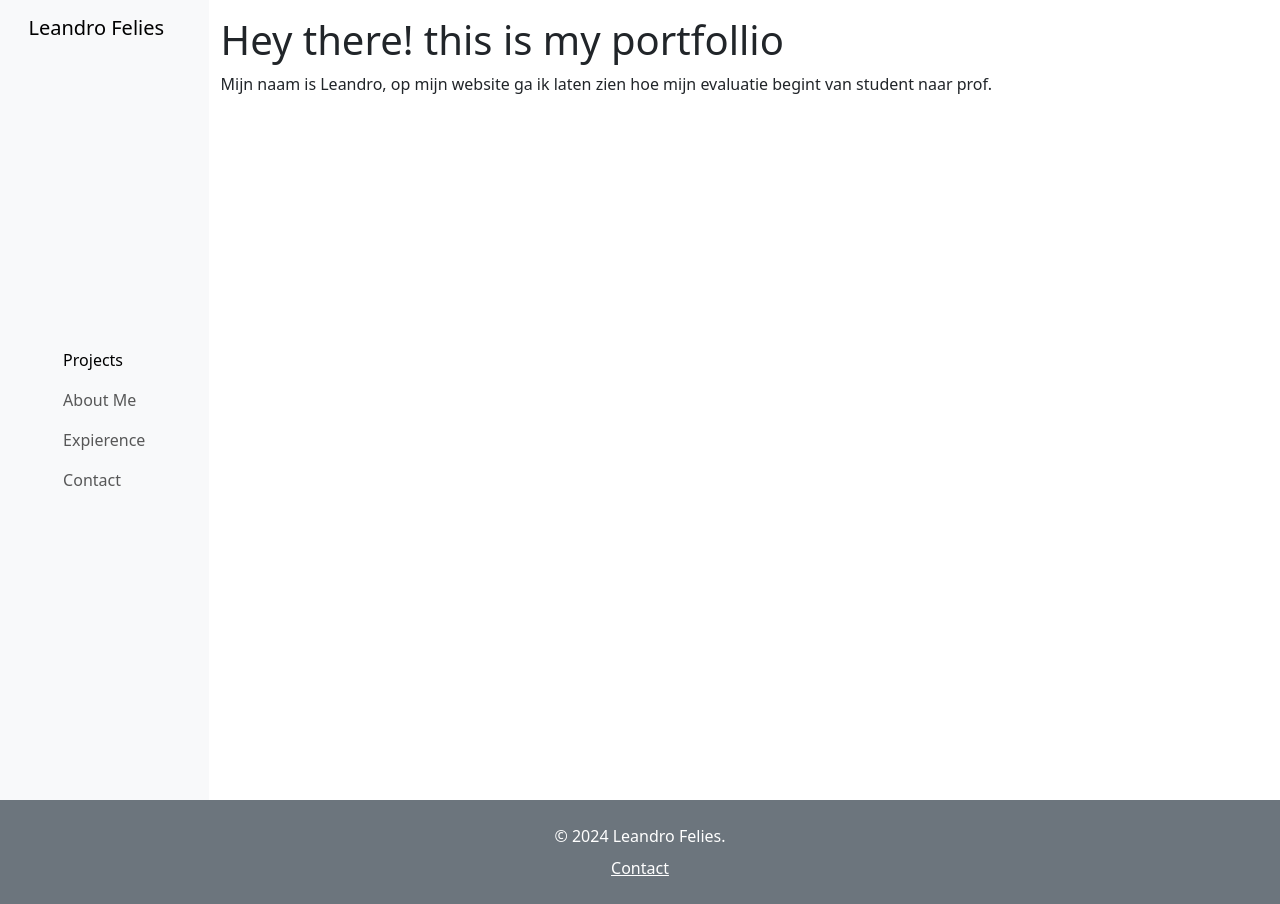
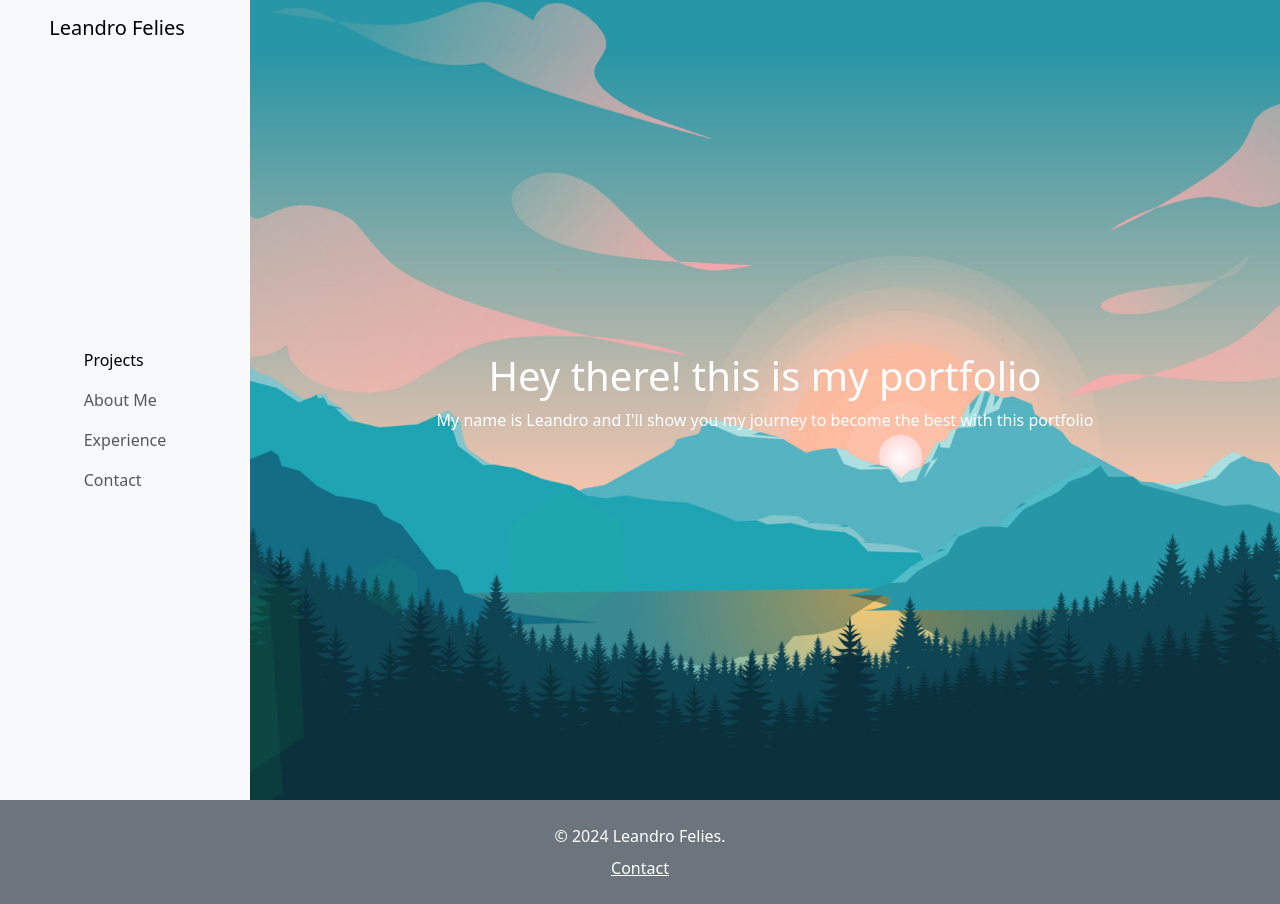
Before and after one commit to LeandroFelies/LeandroFelies.github.io, a plain HTML site: page index.html in a window 1280 px wide. Drawn offline with nearby package versions, Linux system fonts and the light colour scheme.

Commit message:
home site af

```diff
--- a/index.html
+++ b/index.html
@@ -12,8 +12,8 @@
         integrity="sha384-QWTKZyjpPEjISv5WaRU9OFeRpok6YctnYmDr5pNlyT2bRjXh0JMhjY6hW+ALEwIH" crossorigin="anonymous">
 </head>
 
-<body>
-    <div class="d-flex">
+<body class="d-flex flex-column min-vh-100">
+    <div class="d-flex flex-grow-1">
         <!-- Sidebar -->
         <nav class="navbar navbar-expand-lg navbar-light bg-light flex-column vh-100" style="width: 250px;">
             <a class="navbar-brand" href="./index.html">Leandro Felies</a>
@@ -30,7 +30,7 @@
                         <a class="nav-link" href="./aboutme.html">About Me</a>
                     </li>
                     <li class="nav-item">
-                        <a class="nav-link" href="./expierence.html">Expierence</a>
+                        <a class="nav-link" href="./expierence.html">Experience</a>
                     </li>
                     <li class="nav-item">
                         <a class="nav-link" href="./contact.html">Contact</a>
@@ -40,11 +40,11 @@
         </nav>
 
         <!-- Content -->
-        <div class="container-fluid">
-            <div class="row">
-                <div class="col-12 my-3">
-                    <h1>Hey there! this is my portfollio</h1>
-                    <p>Mijn naam is Leandro, op mijn website ga ik laten zien hoe mijn evaluatie begint van student naar prof.</p>
+        <div class="d-flex flex-column flex-grow-1" style="background: url('./img/22733334-blauw-berg-landschap-achtergrond-ochtend-visie-bergen-vlak-bergen-achtergrond-vector.jpg') no-repeat center center; background-size: cover;">
+            <div class="d-flex flex-grow-1 justify-content-center align-items-center text-center text-white">
+                <div>
+                    <h1>Hey there! this is my portfolio</h1>
+                    <p>My name is Leandro and I'll show you my journey to become the best with this portfolio</p>
                 </div>
             </div>
         </div>
```
Also changed, not shown: contact.html (+3 -7 lines), img/22733334-blauw-berg-landschap-achtergrond-ochtend-visie-bergen-vlak-bergen-achtergrond-vector.jpg (added).
